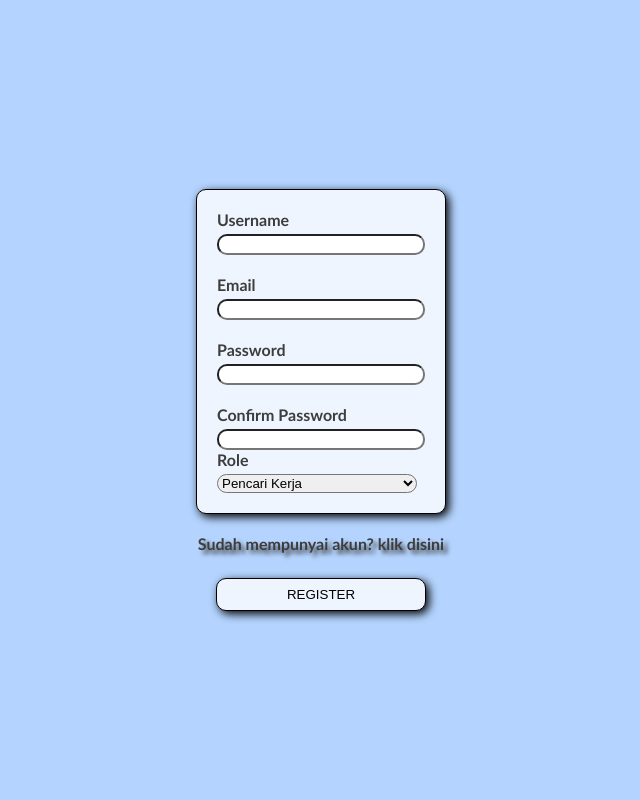
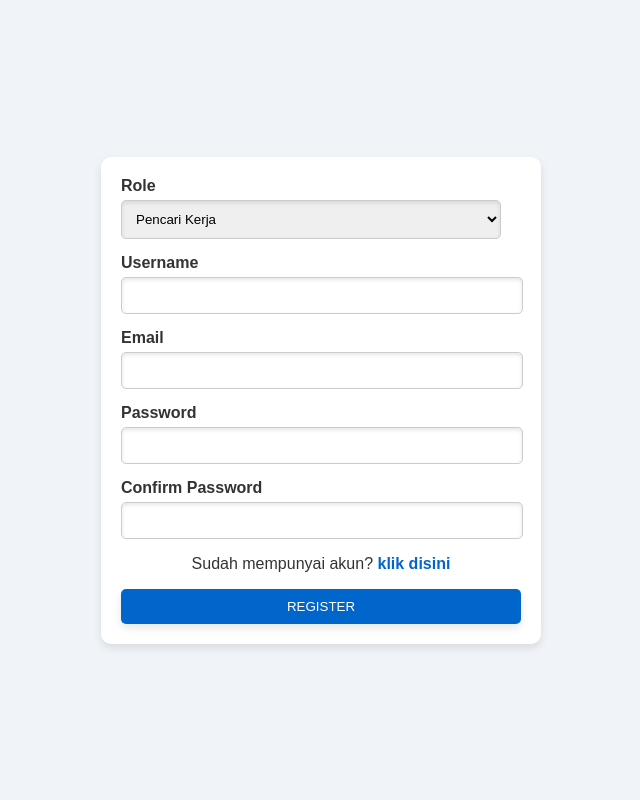
Before and after one commit to KalfinSyah/web-info-lowongan-pekerjaan, a PHP site: page /register.php in a window 1280 px wide. Shown: the whole page, without its empty margins (319-959 px from the left). Run offline with PHP 8.4, Linux system fonts and the light colour scheme.

Commit message:
menghias

```diff
--- a/css/register.css
+++ b/css/register.css
@@ -1,74 +1,67 @@
 body {
-    background-color: #B4D4FF;
-    background-size: cover;
-    background-attachment: fixed;
-    background-repeat: no-repeat;
-    font-family: 'Trebuchet MS', 'Lucida Sans Unicode', 'Lucida Grande', 'Lucida Sans', Arial, sans-serif;
-    font-weight: bolder;
+    font-family: Arial, sans-serif;
+    background-color: #f0f4f8;
+    color: #333;
+    margin: 0;
+    padding: 0;
+    display: flex;
+    justify-content: center;
+    align-items: center;
+    height: 100vh;
 }
 
 form {
-    display: grid;
-    justify-items: center;
-    position: absolute;
-    top: 50%;
-    left: 50%;
-    transform: translate(-50%, -50%);
-    width: fit-content;
+    background-color: #ffffff;
+    border-radius: 10px;
+    padding: 20px;
+    box-shadow: 0 4px 8px rgba(0, 0, 0, 0.1);
+    max-width: 400px;
+    width: 100%;
 }
 
-section {
-    background-color: #EEF5FF;
-    border-radius: 10px;
-    border: 1px solid black;
-    box-shadow: 3px 3px 10px;
-    display: block;
-    padding: 20px;
+form section div {
+    margin-bottom: 15px;
 }
 
-div:nth-child(2), div:nth-child(3) {
-    margin: 20px 0;
+form label {
+    display: block;
+    margin-bottom: 5px;
+    font-weight: bold;
 }
 
-div {
-    width: fit-content;
-}
-div * {
-    display: block;
+form input[type="text"], form input[type="email"], form input[type="password"], form select {
+    width: calc(100% - 20px);
+    padding: 10px;
+    border: 1px solid #cccccc;
+    border-radius: 5px;
+    box-shadow: 0 2px 4px rgba(0, 0, 0, 0.1) inset;
 }
 
-label {
-    color: #3d3d3d;
+form button[type="submit"] {
+    background-color: #0066cc;
+    color: #ffffff;
+    border: none;
+    padding: 10px 20px;
+    border-radius: 5px;
+    cursor: pointer;
+    width: 100%;
+    box-shadow: 0 4px 8px rgba(0, 0, 0, 0.1);
 }
 
-input, select {
-    border-radius: 10px;
-    margin: 5px 0 0 0;
-    width: 200px;
+form button[type="submit"]:hover {
+    background-color: #005bb5;
 }
 
-p {
-    color: #3d3d3d;
-    margin-top: 20px;
-    margin-bottom: 25px;
-    text-shadow: 4px 4px 4px;
+form p {
+    text-align: center;
 }
 
-a {
-    color: #3d3d3d;
+form a {
+    color: #0066cc;
     text-decoration: none;
+    font-weight: bold;
 }
 
-a:hover {
-    color: #176B87;
+form a:hover {
+    text-decoration: underline;
 }
-
-button {
-    box-shadow: 3px 3px 10px;
-    background-color: #EEF5FF;
-    border: 1px solid black;
-    border-radius: 10px;
-    cursor: pointer;
-    padding: 8px;
-    width: 210px;
-}
--- a/php/logic/Register.php
+++ b/php/logic/Register.php
@@ -39,7 +39,6 @@ class Register extends Database {
             $email = mysqli_real_escape_string($this->getConnection(), $email);
             $password = mysqli_real_escape_string($this->getConnection(), $password);
             $passwordHash = password_hash($password, PASSWORD_DEFAULT);
-
             $user_type = mysqli_real_escape_string($this->getConnection(), $role);
 
             $sql = "INSERT INTO users (username, email, password, user_type) VALUES ('$username', '$email', '$passwordHash', '$user_type')";
--- a/register.php
+++ b/register.php
@@ -21,6 +21,13 @@ if ($_SERVER["REQUEST_METHOD"] == "POST") {
     <form action="register.php" method="post">
         <section>
             <div>
+                <label for="">Role</label>
+                <select name="user_type" required>
+                    <option value="pencarikerja">Pencari Kerja</option>
+                    <option value="perusahaan">Perusahaan</option>
+                </select>
+            </div>
+            <div>
                 <label for="">Username</label>
                 <input type="text" name="username" required>
             </div>
@@ -36,13 +43,6 @@ if ($_SERVER["REQUEST_METHOD"] == "POST") {
                 <label for="">Confirm Password</label>
                 <input type="password" name="confirmpassword" required>
             </div>
-            <div>
-                <label for="">Role</label>
-                <select name="user_type" required>
-                    <option value="pencarikerja">Pencari Kerja</option>
-                    <option value="perusahaan">Perusahaan</option>
-                </select>
-            </div>
         </section>
 
         <p>Sudah mempunyai akun? <a href="login.php">klik disini</a></p>
```
Also changed, not shown: css/login.css (+45 -52 lines).
